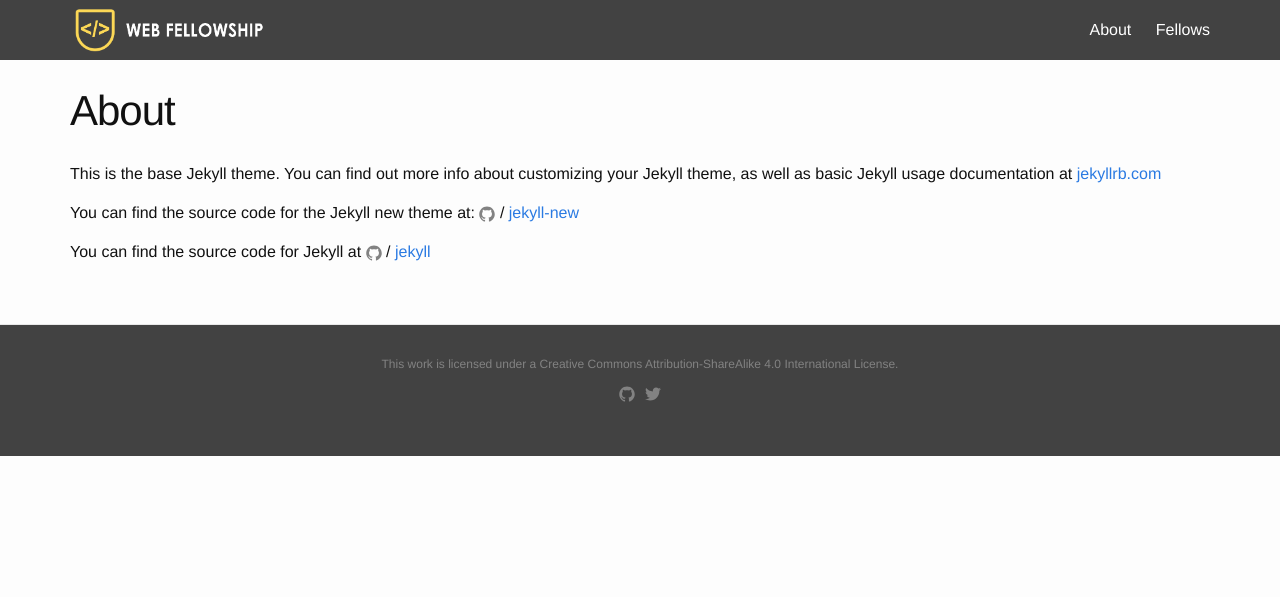
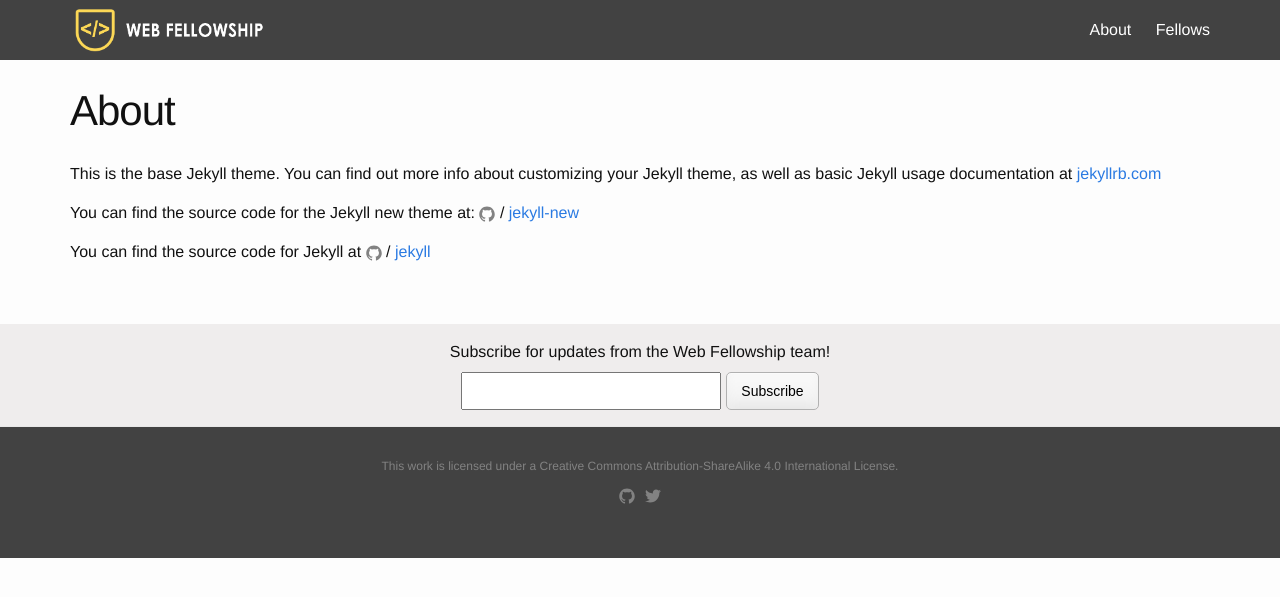
Before and after one commit to webfellowship/webfellowship.github.io, a Jekyll site: the page built from about.md, in a window 1280 px wide. Shown: the top 597 px of the page. Built offline with Jekyll 4.4.1, drawn with Linux system fonts in a browser that asks for light colours.

Commit message:
add footer content, analytics

```diff
--- a/_includes/footer.html
+++ b/_includes/footer.html
@@ -1,3 +1,31 @@
+<div class="email-banner">
+  <div class="wrapper">
+  <span>Subscribe for updates from the Web Fellowship team!</span>
+      <!-- Begin MailChimp Signup Form -->
+      <div id="mc_embed_signup">
+      <form action="//webfellowship.us10.list-manage.com/subscribe/post?u=77a08747484ef8871817603e2&amp;id=a9895e4f09" method="post" id="mc-embedded-subscribe-form" name="mc-embedded-subscribe-form" class="validate" target="_blank" novalidate>
+          <div id="mc_embed_signup_scroll">
+
+      <div class="mc-field-group">
+        <label for="mce-EMAIL">Email Address </label>
+        <input type="email" value="" name="EMAIL" class="required email" id="mce-EMAIL">
+      </div>
+        <div id="mce-responses" class="clear">
+          <div class="response" id="mce-error-response" style="display:none"></div>
+          <div class="response" id="mce-success-response" style="display:none"></div>
+        </div>    <!-- real people should not fill this in and expect good things - do not remove this or risk form bot signups-->
+          <div style="position: absolute; left: -5000px;"><input type="text" name="b_77a08747484ef8871817603e2_a9895e4f09" tabindex="-1" value=""></div>
+          <div class="clear"><input type="submit" value="Subscribe" name="subscribe" id="mc-embedded-subscribe" class="button"></div>
+          </div>
+      </form>
+      </div>
+
+      <!--End mc_embed_signup-->
+
+
+  </div>
+</div>
+
 <footer class="site-footer">
 
   <div class="wrapper">
--- a/_sass/_layout.scss
+++ b/_sass/_layout.scss
@@ -33,9 +33,19 @@
     overflow: hidden;
 }
 
+.mission-content {
+    background-color: #EFEDED;
+}
+
 .site-nav {
     float: right;
     line-height: 60px;
+
+    span {
+      color: #828282;
+      text-transform: uppercase;
+      font-size: 14px;
+    }
 
     .menu-icon {
         display: none;
@@ -118,6 +128,41 @@
     color: #828282;
     margin-bottom: .3em;
 }
+
+/** Email */
+
+.email-banner {
+    background-color: #EFEDED;
+    text-align: center;
+    padding: 1em 0;
+}
+.mc-field-group label {
+    display: none;
+}
+#mc-embedded-subscribe-form {
+    text-align: center;
+    display: inline-block;
+    margin-top: .5em;
+}
+#mc_embed_signup_scroll {
+    display: flex;
+}
+#mce-EMAIL {
+    font-size: 16px;
+    padding: .5em;
+    min-width: 240px;
+}
+input[type="submit"] {
+    font-size: 14px;
+    cursor: pointer;
+    border: 1px solid #B1B1B1;
+    padding: 0.7em 1em;
+    background-color: #F3F3F3;
+    box-shadow: inset 0 1px 0 rgba(255, 255, 255, 0.5), inset 0 15px 17px rgba(255, 255, 255, 0.5), inset 0 -5px 12px rgba(0, 0, 0, 0.05);
+    margin-left: 5px;
+    border-radius: 5px;
+}
+
 
 .footer-heading {
     font-size: 18px;
```
Also changed, not shown: other parts of _includes/footer.html (+11 -0 lines).
